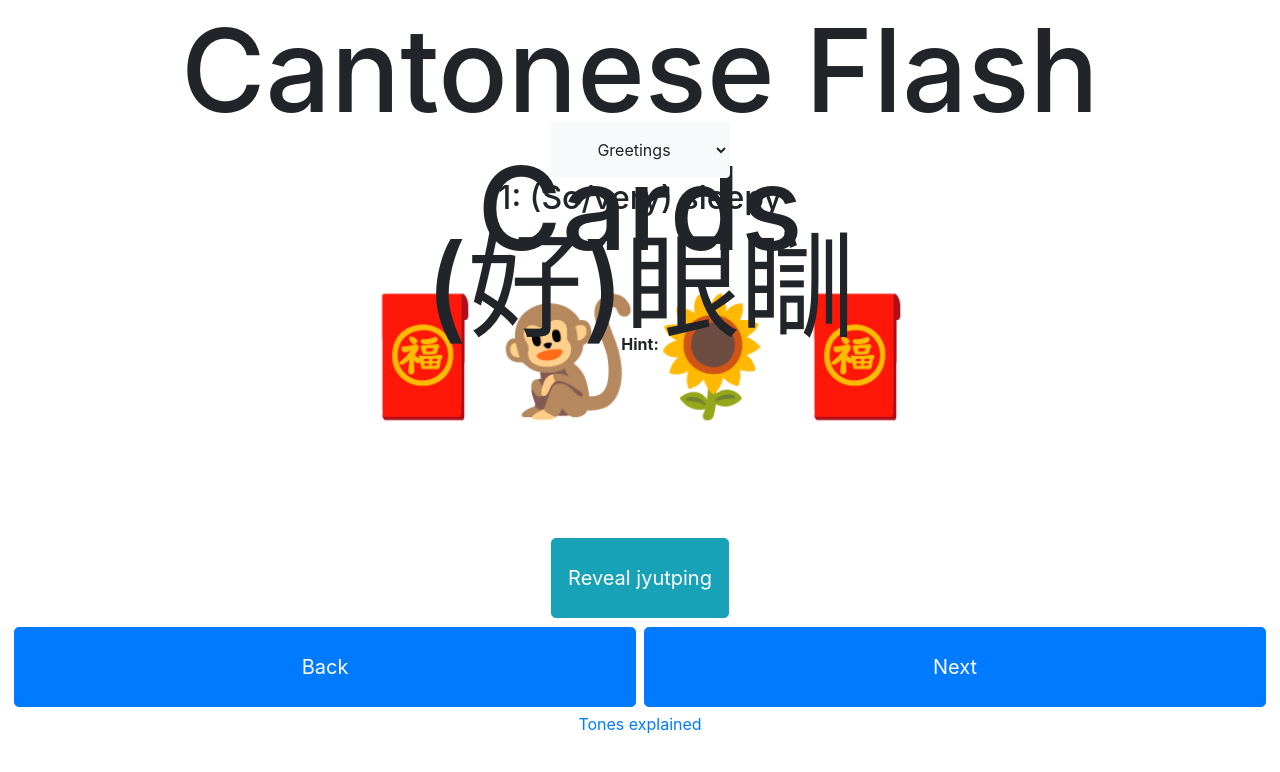
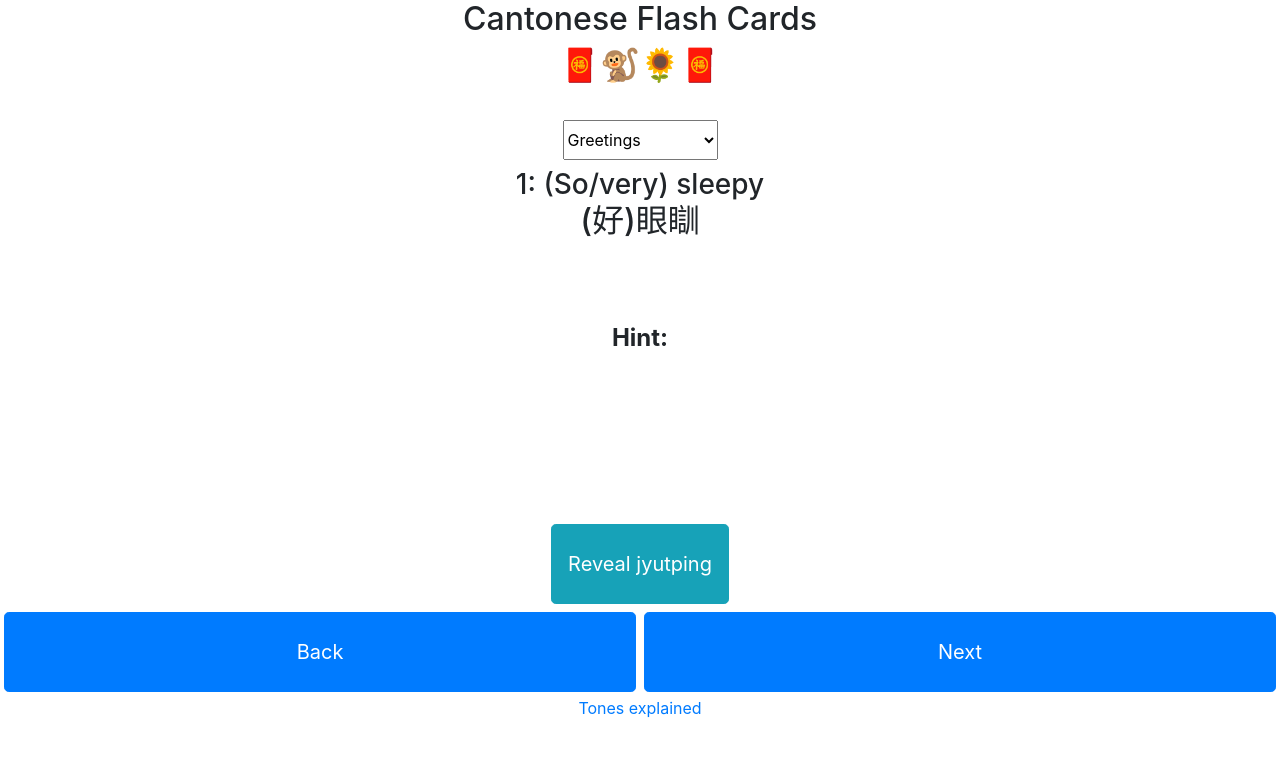
Before and after one commit to codingkudu/cantonese-on-the-go, an Angular app: page / in a window 1280 px wide. Shown: the top 772 px of the page. Built offline with nearby package versions, Linux system fonts and the light colour scheme.

Commit message:
making font size relative to viewport height

```diff
--- a/src/app/app.component.css
+++ b/src/app/app.component.css
@@ -1,20 +1,31 @@
-@media all and (min-width: 300px)  {  h1  { font-size:9vw;  } h2 { font: size 7.5vw; } p { font-size:1wv; } div { margin-left: 5px; margin-right: 5px; margin-top: 1px; margin-bottom: 1px; } }
-
 .flashcard {
   height: 100vh;
   text-align: center;
-}
-
-h2 {
-  margin-bottom: 0rem;
 }
 
 .header {
   height: 15vh;
 }
 
+h1 {
+  font-size:4vh;
+}
+
+h2 {
+  font-size:3.5vh;
+  margin-bottom: 0rem;
+}
+
+p {
+  font-size:3vh;
+}
+
+.dropdown {
+  height: 6vh;
+}
+
 select {
-  height: 7vh;
+  height: 5vh;
 }
 
 .phrase {
@@ -34,7 +45,6 @@ button {
   height: 5vh;
 }
 
-
 .navbuttons {
   display: flex;
   justify-content: space-evenly
--- a/src/app/app.component.html
+++ b/src/app/app.component.html
@@ -8,8 +8,8 @@
     </h1>
   </div>
 
-  <div>
-    <select class="btn btn-light dropdown-toggle" (change)="onChange($event.target.value)">
+  <div class="dropdown">
+    <select class="dropdown-toggle" (change)="onChange($event.target.value)">
       <option *ngFor="let it of themes" [value]="it.value">{{it.name}}</option>
     </select>
   </div>
```
Also changed, not shown: 3 other files (tests, documents, lock files or other folders).
